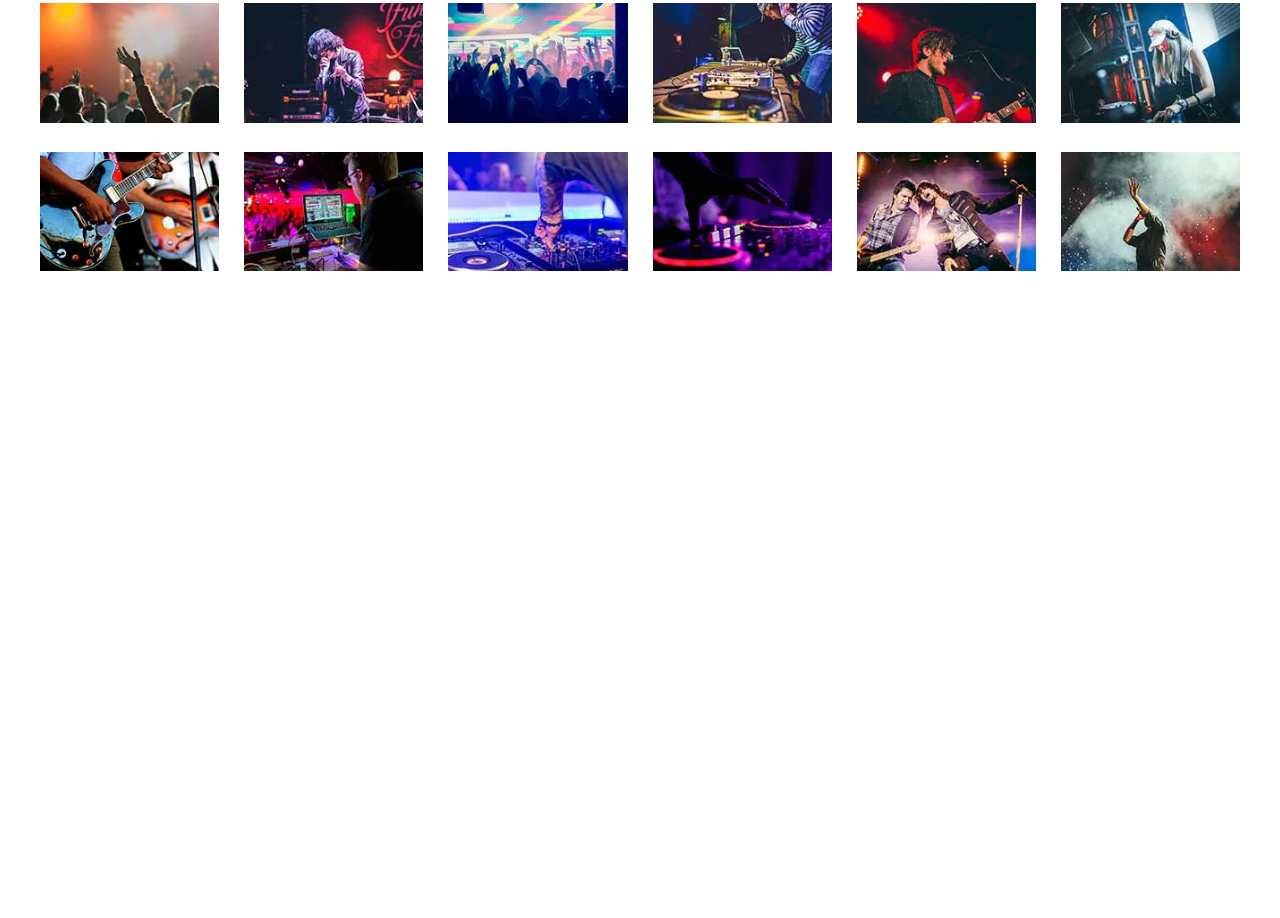
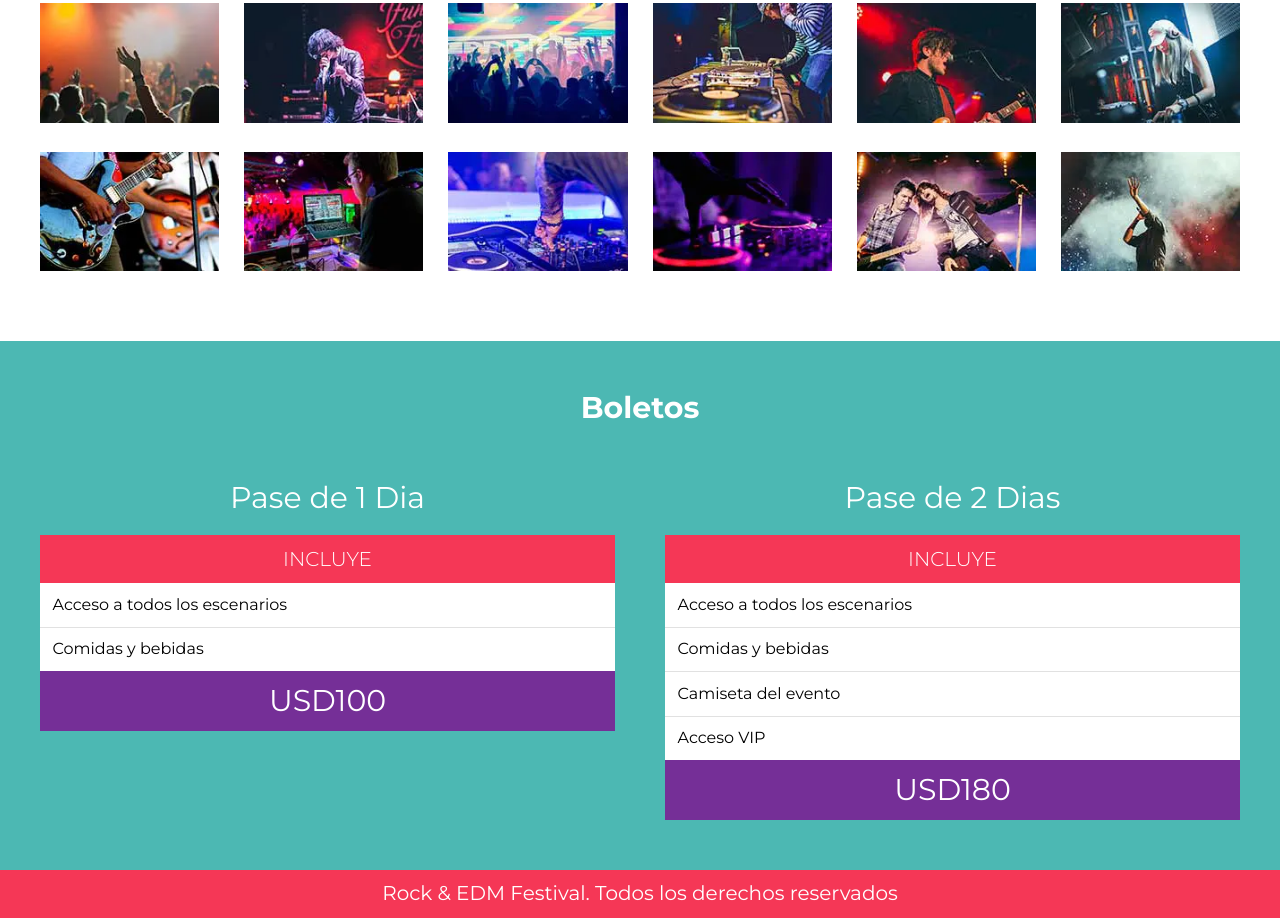
Before and after one commit to AgustinPalmaM/festival_musica, a website: page index.html in a window 1280 px wide. Shown: the part 3004-3922 px from the top of the page. Before the commit the page ends 3345 px from the top, so only its background shows below. Drawn offline with Linux system fonts and the light colour scheme.

Commit message:
added footer and boletos section

```diff
--- a/index.html
+++ b/index.html
@@ -15,9 +15,9 @@
             <h1>Rock & EDM Festival</h1>
 
             <nav class="navegacion-principal">
-                <a href="#">Line Up</a>
-                <a href="#">Galeria</a>
-                <a href="#">Boletos</a>
+                <a href="#lineup">Line Up</a>
+                <a href="#galeria">Galeria</a>
+                <a href="#boletos">Boletos</a>
             </nav>
         </div>
 
@@ -53,7 +53,7 @@
         </div>
     </div>
 
-    <section class="lineup">
+    <section class="lineup" id="lineup">
         <h3>Line Up</h3>
 
         <p class="dia">Viernes 21</p>
@@ -111,7 +111,7 @@
 
     </section>
 
-    <section class="galeria contenedor">
+    <section class="galeria contenedor" id="galeria">
         <h3>Galeria</h3>
 
 
@@ -119,6 +119,92 @@
 
         </ul>
     </section>
+
+    <section class="boletos bg-verde" id="boletos">
+        <h3>Boletos</h3>
+        <div class="contenedor-boletos contenedor">
+            <div class="basico plan">
+                <p>Pase de 1 Dia</p>
+
+                <table class="pase">
+                    <thead>
+                        <tr>
+                            <th>
+                                Incluye
+                            </th>
+                        </tr>
+                    </thead>
+                    <tbody>
+                        <tr>
+                            <td>
+                                Acceso a todos los escenarios
+                            </td>
+                        </tr>
+                        <tr>
+                            <td>
+                                Comidas y bebidas
+                            </td>
+                        </tr>
+                    </tbody>
+                    <tfoot>
+                        <tr>
+                            <td>
+                                USD100
+                            </td>
+                        </tr>
+
+                    </tfoot>
+                </table>
+            </div>
+            <div class="premium plan">
+                <p>Pase de 2 Dias</p>
+                <table class="pase">
+                    <thead>
+                        <tr>
+                            <th>
+                                Incluye
+                            </th>
+                        </tr>
+                    </thead>
+                    <tbody>
+                        <tr>
+                            <td>
+                                Acceso a todos los escenarios
+                            </td>
+                        </tr>
+                        <tr>
+                            <td>
+                                Comidas y bebidas
+                            </td>
+                        </tr>
+                        <tr>
+                            <td>
+                                Camiseta del evento
+                            </td>
+                        </tr>
+                        <tr>
+                            <td>
+                                Acceso VIP
+                            </td>
+                        </tr>
+                    </tbody>
+                    <tfoot>
+                        <tr>
+                            <td>
+                                USD180
+                            </td>
+                        </tr>
+
+                    </tfoot>
+                </table>
+
+            </div>
+        </div>
+    </section>
+
+    <footer class="footer">
+        <p>Rock & EDM Festival. Todos los derechos reservados</p>
+    </footer>
     <script src="/build/js/bundle.js"></script>
 
 </body>
--- a/src/js/app.js
+++ b/src/js/app.js
@@ -0,0 +1,19 @@
+document.addEventListener("DOMContentLoaded", function() {
+    scroll_nav();
+})
+
+function scroll_nav() {
+    const enlaces = document.querySelectorAll(".navegacion-principal a");
+
+    enlaces.forEach(function(enlace) {
+        enlace.addEventListener("click", function(evento) {
+            evento.preventDefault();
+
+            const seccion = document.querySelector(evento.target.attributes.href.value);
+            seccion.scrollIntoView({
+                behavior: 'smooth'
+            });
+        });
+    });
+
+}
--- a/src/scss/app.scss
+++ b/src/scss/app.scss
@@ -9,3 +9,5 @@
 @import "layout/lineup";
 @import "base/utilidades";
 @import "layout/galeria";
+@import "layout/boletos";
+@import "layout/footer";
--- /dev/null
+++ b/src/scss/layout/_boletos.scss
@@ -0,0 +1,58 @@
+.boletos {
+    padding: $separacion 0;
+    h3 {
+        text-align: center;
+        color: $blanco;
+    }
+    .contenedor-boletos {
+        margin-top: $separacion / 2;
+        @include grid(2, $separacion);
+    }
+}
+
+.plan {
+    p {
+        color: $blanco;
+        font-size: 3rem;
+        text-align: center;
+        margin-bottom: 2rem;
+    }
+}
+
+.pase {
+    width: 100%;
+    border-spacing: 0;
+    thead {
+        background-color: $rosa;
+        th {
+            padding: $separacion / 4;
+            color: $blanco;
+            text-transform: uppercase;
+            font-weight: $delgada;
+            font-size: 2rem;
+        }
+    }
+    tbody {
+        background-color: $blanco;
+        td {
+            padding: $separacion / 4;
+            border-bottom: 1px solid #e1e1e1;
+        }
+        tr {
+            &:last-of-type {
+                td {
+                    border: none;
+                }
+            }
+        }
+    }
+    tfoot {
+        background-color: $morado;
+        td {
+            padding: $separacion / 4;
+            color: $blanco;
+            text-align: center;
+            font-size: 3rem;
+        }
+    }
+}
--- /dev/null
+++ b/src/scss/layout/_footer.scss
@@ -0,0 +1,9 @@
+.footer {
+    background-color: $rosa;
+    padding: $separacion / 4;
+    text-align: center;
+    p {
+        color: $blanco;
+        margin: 0;
+    }
+}
```
Also changed, not shown: build/css/app.css, build/js/bundle.js.
